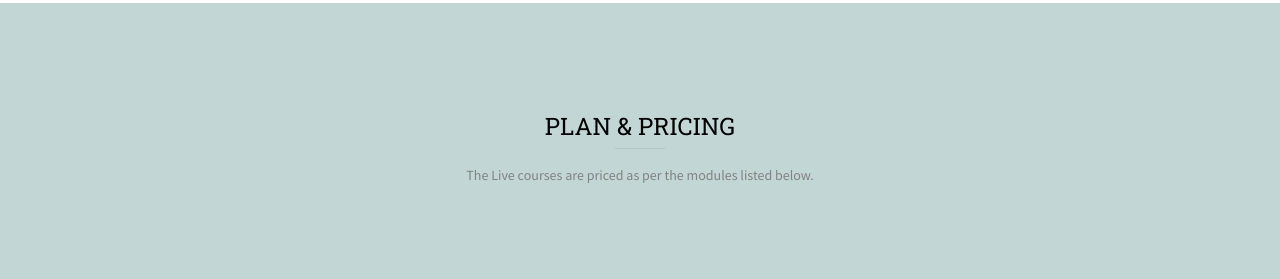
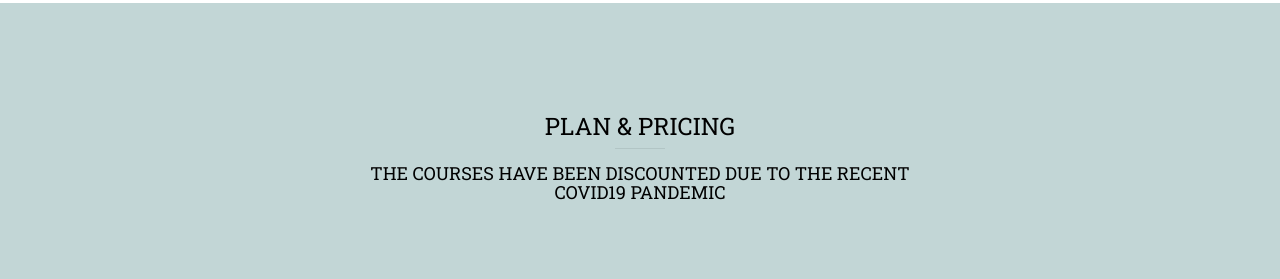
Before and after one commit to skilfulin/test, a plain HTML site: page pricing.html in a window 1280 px wide. Shown: the part 119-398 px from the top of the page. Drawn offline with Linux system fonts and the light colour scheme; files whose address does not match are found by name.

Commit message:
priceing updat

```diff
--- a/pricing.html
+++ b/pricing.html
@@ -102,7 +102,7 @@
 			<div class="row animate-box">
 				<div class="col-md-6 col-md-offset-3 text-center fh5co-heading">
 					<h2>Plan &amp; Pricing</h2>
-					<p>The Live courses are priced as per the modules listed below. </p>
+					<h4>THE COURSES HAVE BEEN DISCOUNTED DUE TO THE RECENT COVID19 PANDEMIC</h4>
 				</div>
 			</div>
 			<div class="row">
```
